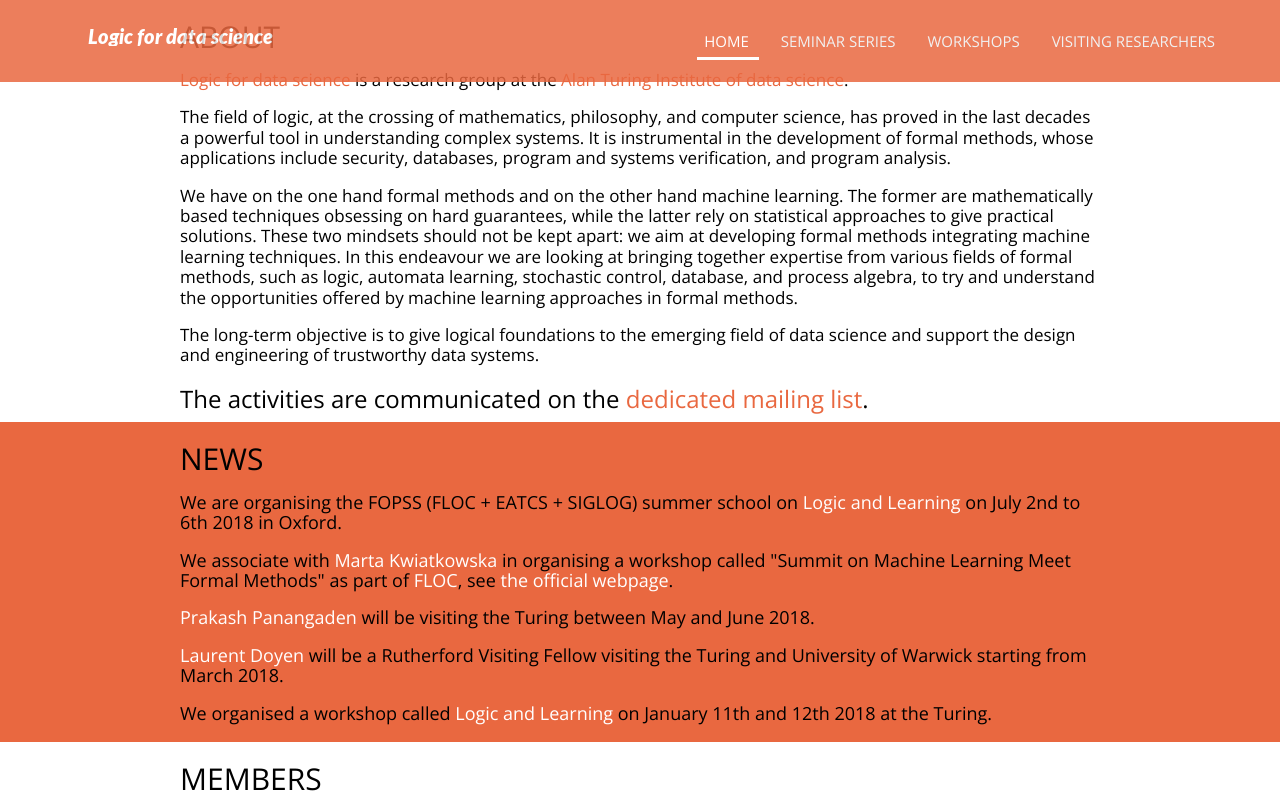
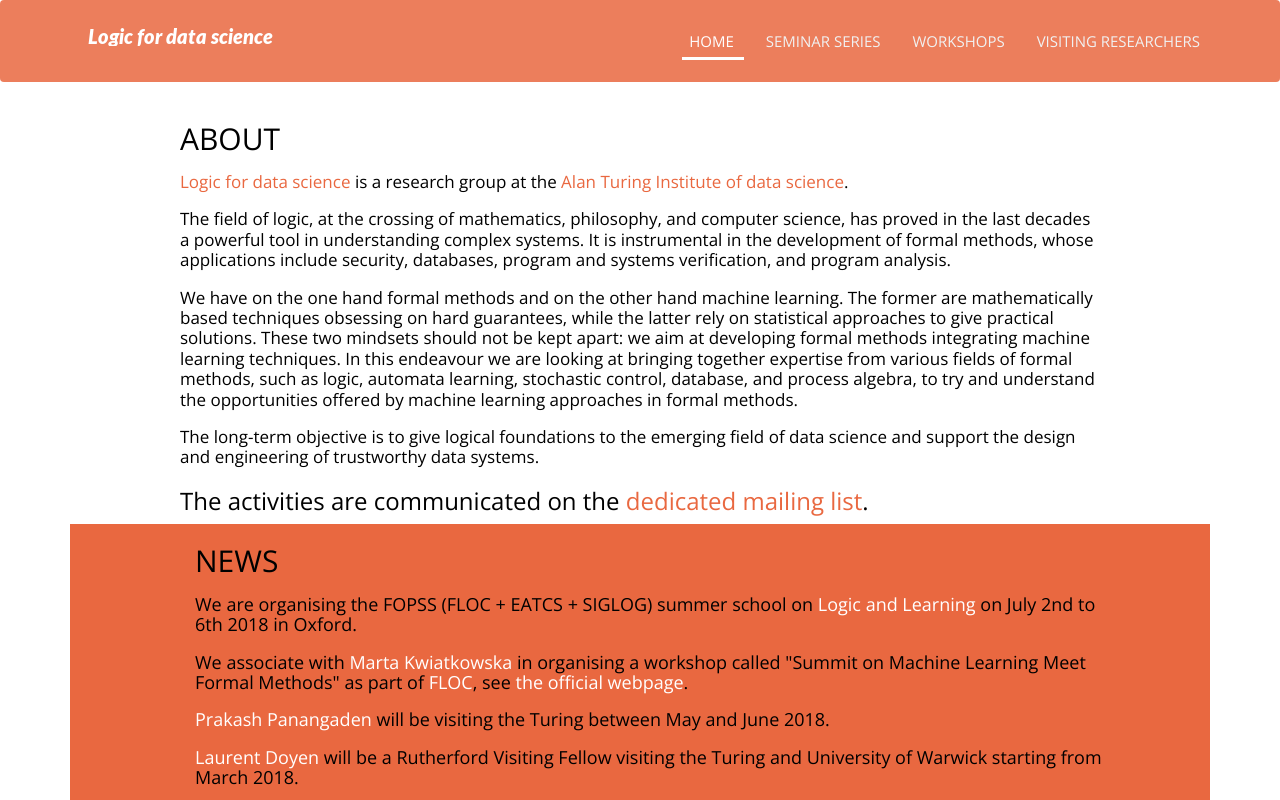
Before and after one commit to logic-data-science/logic-data-science.github.io, a plain HTML site: page index.html in a window 1280 px wide. Shown: the top 800 px of the page. Drawn offline with nearby package versions, Linux system fonts and the light colour scheme.

```diff
--- a/index.html
+++ b/index.html
@@ -34,7 +34,7 @@
 
 	<body data-spy="scroll">
 
-		<nav class="navbar navbar-inverse navbar-fixed-top">
+		<nav class="navbar navbar-inverse ">
 			<div id="nav">
 			</div>
 		</nav>
@@ -43,8 +43,10 @@
 		</header>
 -->
 
-		<section id="main">
-		</section>
+		<div class="container">
+			<section id="main">
+			</section>
+		</div>
 
 		<footer id="footer">
 		</footer>
```
Also changed, not shown: visitor.html (+0 -2 lines), workshop.html (+0 -2 lines).
